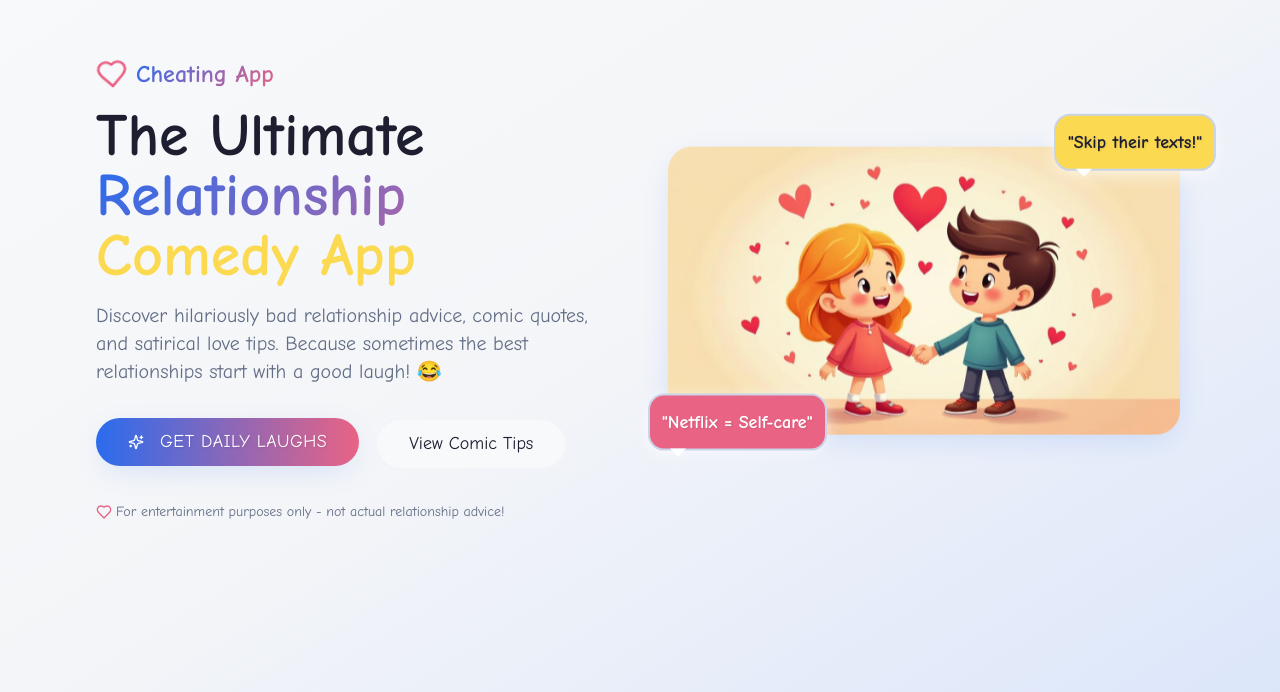
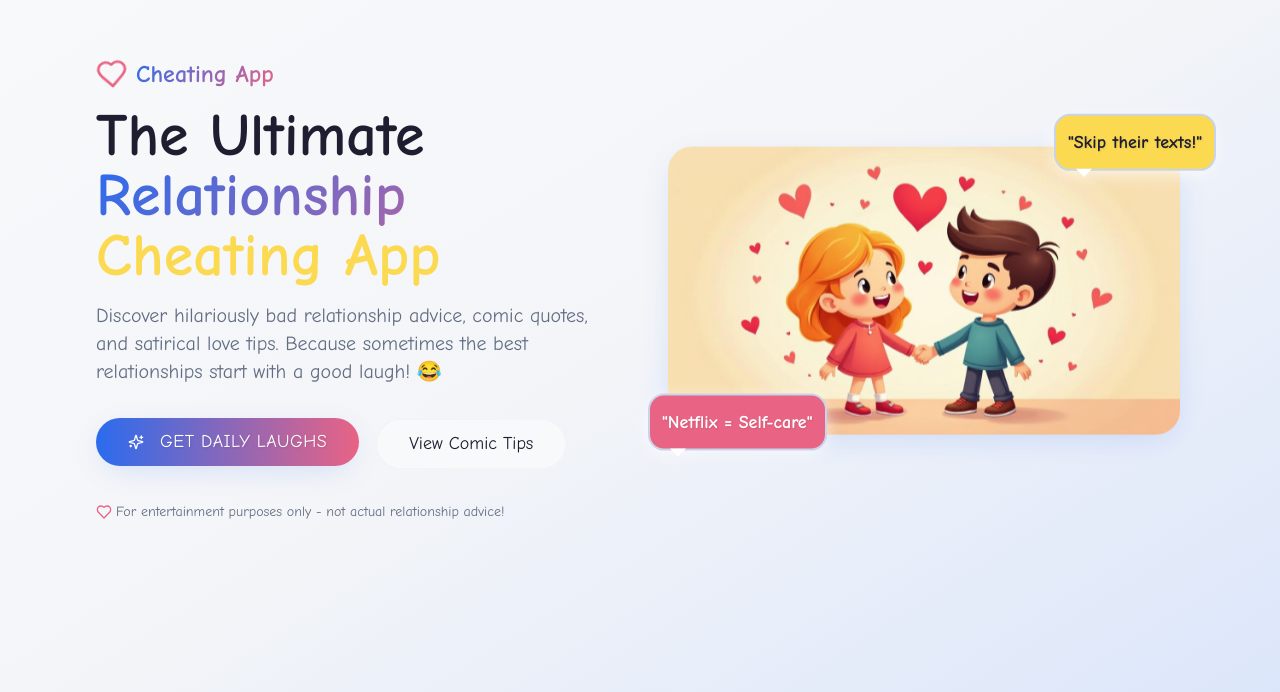
Before and after one commit to Belednai/Junub-hockup, a React (Vite) app: page / in a window 1280 px wide. Shown: the part 108-800 px from the top of the page. Built offline with nearby package versions, Linux system fonts and the light colour scheme.

Commit message:
Update app description
Change "Comedy App" to "Cheating App" in the app's main description.

```diff
--- a/src/components/Hero.tsx
+++ b/src/components/Hero.tsx
@@ -17,7 +17,7 @@ export const Hero = () => {
               <h1 className="text-4xl md:text-6xl font-bold text-foreground leading-tight">
                 The Ultimate
                 <span className="block gradient-text">Relationship</span>
-                <span className="block text-accent">Comedy App</span>
+                <span className="block text-accent">Cheating App</span>
               </h1>
 
               <p className="text-xl text-muted-foreground max-w-2xl">
```
